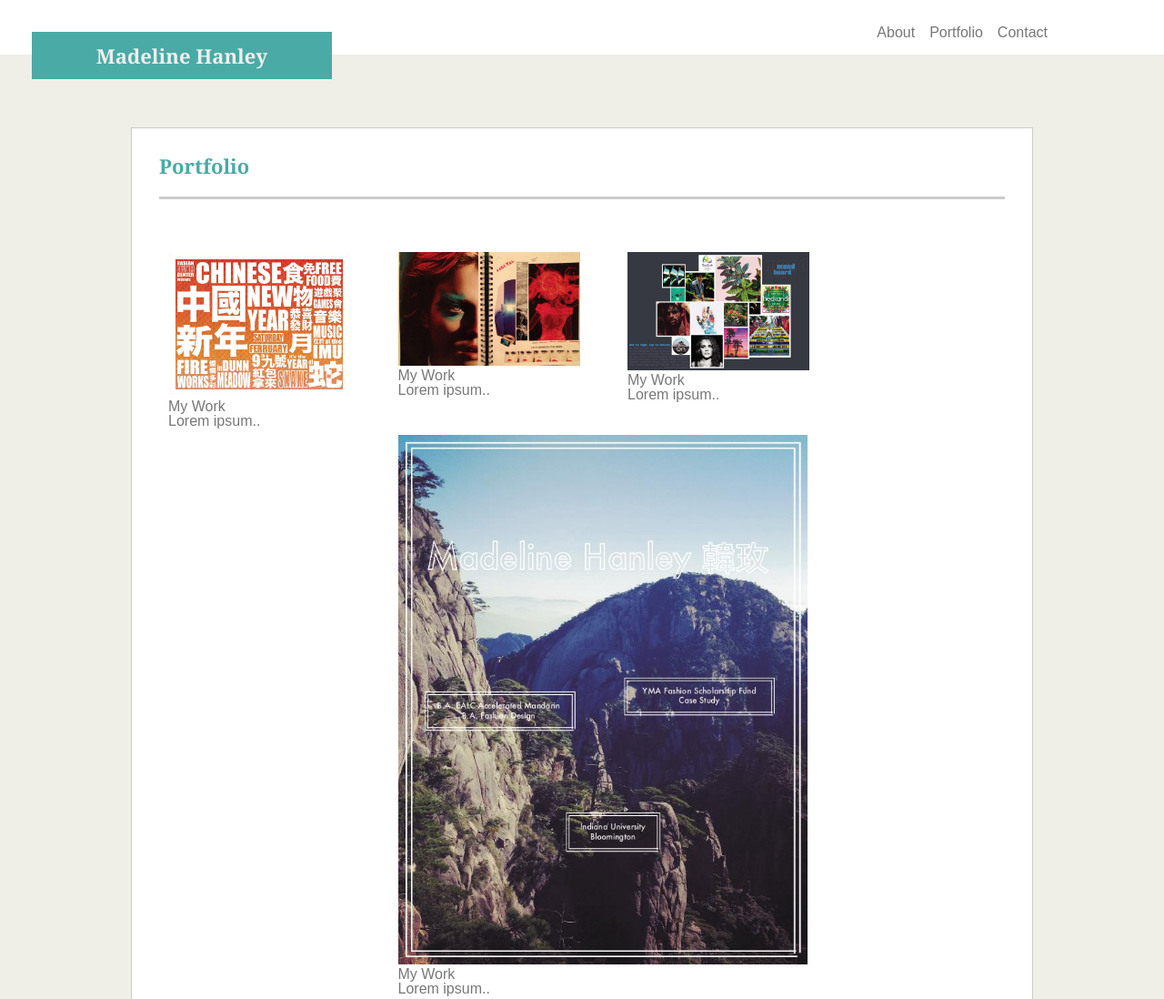
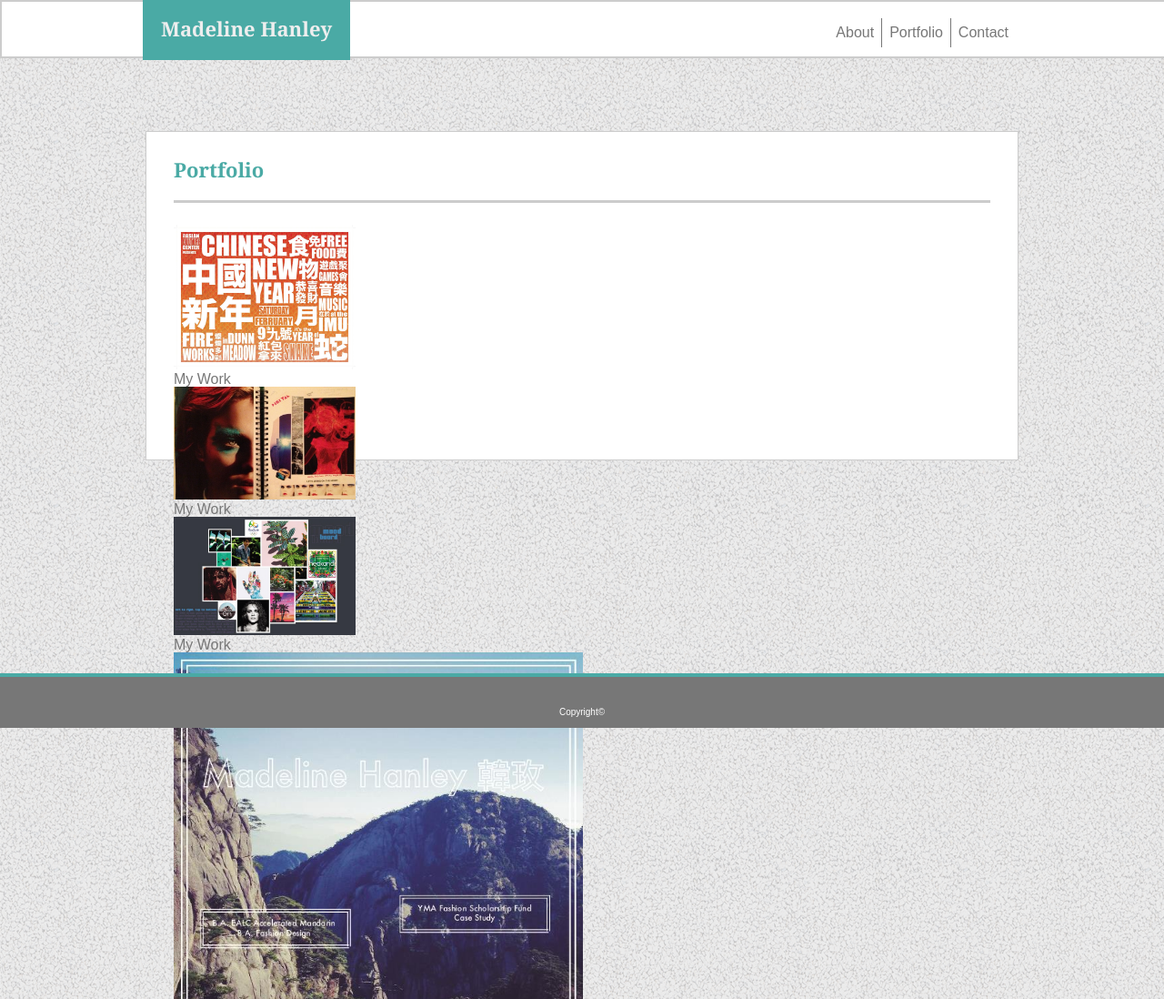
Before and after one commit to mhanley00/Basic-Portfolio, a plain HTML site: page portfolio.html in a window 1280 px wide. Shown: the top 1098 px of the page at 91% size. Drawn offline with Linux system fonts and the light colour scheme.

Commit message:
another-one

```diff
--- a/assets/css/style.css
+++ b/assets/css/style.css
@@ -1,15 +1,28 @@
 /* this is the navigation bar */
-header{
-    background-color: #ffffff;
-    border-bottom-color: #cccccc;
-    border-bottom-width: 2px;
-    padding: 20px;
-    padding-right: 120px;
-    margin-bottom: 20px;
-    height: 20px;
-    /* float:left;
-    width: 100%; */
+.topBar{
+    width: 100%;
+    height: 60px;
+    background-color:#ffffff;
+    margin: 0 auto;
+    border:2px solid #cccccc;
+}
+
+.header{
+    width: 975px;
+    position: absolute;
+    top: 0;
+    left: 142px;
+    z-index: 2;
+    float:left;
+    padding: 20px 0px 20px 0px;
   }
+  /* .container {
+    width: 930px;
+    background-color:#ffffff;
+    margin: 0 auto;
+    margin-top:80px;
+    padding:30px;
+    border:1px solid #cccccc;  */
 
 h1{
     font-family: 'Georgia', Times, 'Times New Roman', serif;
@@ -18,12 +31,23 @@ h1{
     text-align: center;
     background-color: #4aaaa5;
     font-size: 22px;
-    width: 300px;
+    width: 250px;
     margin: 15px;
-    padding:15px ;
-    float: left;
+    padding:20px ;
+    /* float: left; */
     display: inline;
 }
+
+/* .header-right {
+    float: right;
+} */
+
+/* .header a{
+    text-decoration: none;
+    list-style-type: none;
+} */
+
+
 
 ul {
     list-style-type: none;
@@ -31,7 +55,6 @@ ul {
     padding: 0;
     overflow: hidden;
     float: right;
-    position: sticky;
     top: 0;
 }
 
@@ -50,20 +73,13 @@ li a:hover {
     background-color: #4aaaa5;
 }
 
+/* the little grey lines on either side of portfolio */
 .portfolio {
-    border-right: #333;
-    border-left: #333;
+    border-right: 1px solid #777777;
+    border-left: 1px solid #777777;
+
 }
-/* .topbar {
-    float: right;
-    background-color: #666;
-    color: azure;
-    float:right;
-    padding: 20px;
-    margin-bottom: 20px;
-    overflow: hidden;
-    width: 33%;
-} */
+
 
 h2{
     font-family: 'Georgia', Times, 'Times New Roman', serif;
@@ -82,64 +98,53 @@ hr {
 }
 
 body {
-    margin: 0;
-    padding: 0;
-    background-color: #efeee7;
+    margin: auto 0;
+    padding: auto 0;
     color:#777777;
     font-family: 'Arial', 'Helvetica Neue', Helvetica, sans-serif;
 
 }
 
 .container {
-    width: 930px;
+    width: 898px;
     background-color:#ffffff;
     margin: 0 auto;
     margin-top:80px;
     padding:30px;
     border:1px solid #cccccc;
+    height: 300px;
+}
+/* about page styles */
+
+#bio-image, #main-bio {
+    float: left;
+    margin-right: 20px;
 }
 
-/* portfolio page */
-.row {
-    margin: 8px -16px;
+p {
+    line-height: 1.7;
 }
 
-/* Add padding BETWEEN each column */
-.row,
-.row > .column {
-    padding: 8px;
+/* contact page styles */
+
+.contact {
+    background-color:#ffffff;
+    width: 898px;
+    margin: 0 auto;
+    margin-top:80px;
+    margin-bottom: 100px;
+    padding:30px;
+    border:1px solid #cccccc;
 }
 
-/* Create four equal columns that floats next to each other */
-.column {
-    float: left;
-    width: 25%;
-}
-
-/* Clear floats after rows */
-.row:after {
-    content: "";
-    display: table;
-    clear: both;
-}
-
-/* Content */
-.content {
-    background-color: white;
-    padding: 10px;
-}
-
-/* end of portfolio-specific */
-
-/* contact page styles */
 input[type=text], select, textarea {
     width: 100%; /* Full width */
     padding: 8px; /* Some padding */
     border: 1px solid #cccccc; /* Gray border */
     box-sizing: border-box; /* Make sure that padding and width stays in place */
-    margin-top: 6px; /* Add a top margin */
-    margin-bottom: 16px; /* Bottom margin */
-    resize: vertical; /* Allow the user to vertically resize the textarea (not horizontally) */
+    margin-top: 6px;
+    margin-bottom: 16px;
+    resize: vertical; /* Resize the text area */
 }
 
 input[id=email], select, textarea {
@@ -163,10 +168,16 @@ input[type=submit] {
     border: none;
     cursor: pointer;
 }
-footer {
-    margin-top: 20px;
-    color: #333;
-    background: #ccc;
-    clear:both;
-    height: 20px;
+
+.footer {
+    position: fixed;
+    left: 0;
+    bottom: 0;
+    width: 100%;
+    height: 7%;
+    background-color: #777777;
+    color: white;
+    text-align: center;
+    font-size: 10px;
+    border-top: 4px solid #4aaaa5;
 }
--- a/portfolio.html
+++ b/portfolio.html
@@ -6,18 +6,21 @@
     <link rel="stylesheet" type="text/css" href="assets/css/reset.css">
     <link rel="stylesheet" type="text/css" href="assets/css/style.css">
 </head>
+<style>
+    body {
+    background-image: url("gravel.png");
+}
+</style>
 <body>
-
-    <header>
-            <h1>Madeline Hanley</h1>
+    <div class="topBar"></div>
+    <div class="header">
+           <h1>Madeline Hanley</h1>
             <ul>
                 <li><a href="contact.html">Contact</a></li>
-                <li><a href="portfolio.html">Portfolio</a></li>
+                <li class="portfolio"><a href="portfolio.html">Portfolio</a></li>
                 <li><a href="index.html">About</a></li>
             </ul>
-    </header>
-
-
+    </div>
 <div class="container">
         <h2>Portfolio</h2>
         <hr>
@@ -27,28 +30,24 @@
                   <div class="content">
                     <img src="assets/images/chinese-new-year.jpg" alt="Mountains" style="max-width: 200px; max-height: 300px">
                     <h3>My Work</h3>
-                    <p>Lorem ipsum..</p>
                   </div>
                 </div>
                 <div class="column">
                   <div class="content">
                     <img src="assets/images/moodboard.jpg" alt="Lights" style="max-width: 200px; max-height: 300px">
                     <h3>My Work</h3>
-                    <p>Lorem ipsum..</p>
                   </div>
                 </div>
                 <div class="column">
                   <div class="content">
                     <img src="assets/images/pumaxdecathlon.jpg" alt="Nature" style="max-width: 200px; max-height: 300px">
                     <h3>My Work</h3>
-                    <p>Lorem ipsum..</p>
                   </div>
                 </div>
                 <div class="column">
                   <div class="content">
                     <img src="assets/images/rising-in-the-east.jpg" alt="Mountains" style="max-width: 450px; max-height": 300px>
                     <h3>My Work</h3>
-                    <p>Lorem ipsum..</p>
                   </div>
                 </div>
               </div>
@@ -61,7 +60,10 @@
 
 </div>
 
-<footer></footer>
+<div class="footer">
+    <br><br><br>
+    <p>Copyright©</p>
+</div>
 
 </body>
 </html>
```
Also changed, not shown: contact.html (+14 -8 lines), index.html (+17 -8 lines), assets/images/gravel.png (added), gravel.png (added), 1 other file.
